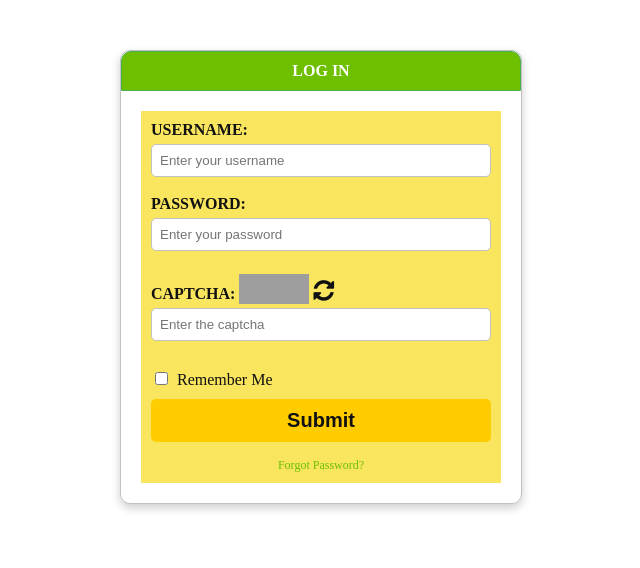
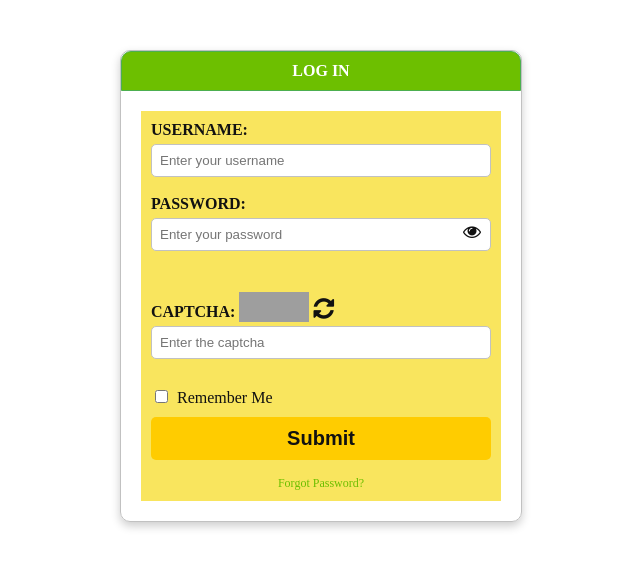
Before and after one commit to KleinLavina/KleinLavina, a PHP site: page /login.php in a window 1280 px wide. Shown: the top 568 px of the page, without its empty margins (319-959 px from the left). Run offline with PHP 8.4, Linux system fonts and the light colour scheme; grey boxes are pictures that could not be loaded.

Commit message:
Update login.php

```diff
--- a/All Files/temp2/login.php
+++ b/All Files/temp2/login.php
@@ -26,10 +26,15 @@ if (isset($_SESSION['error_msg'])) {
                        title="Your username (e.g., john_doe)"/><br /><br />
 
                 <label style="font-weight: bold; color: #111;">PASSWORD:</label><br />
-                <input type="password" name="password" class="box"
-                       style="width: 100%; padding: 8px; margin-top: 5px; border: 1px solid #c1c1c1; border-radius: 5px; background-color: #fff; color: #111;"
-                       placeholder="Enter your password"
-                       title="Your password (8+ characters)"/><br/><br />
+                <div style="position: relative;">
+                    <input type="password" name="password" class="box"
+                           id="password"
+                           style="width: 100%; padding: 8px; margin-top: 5px; border: 1px solid #c1c1c1; border-radius: 5px; background-color: #fff; color: #111;"
+                           placeholder="Enter your password"
+                           title="Your password (8+ characters)"/><br />
+                    <i class="fa fa-eye" id="togglePassword"
+                       style="position: absolute; top: 10px; right: 10px; cursor: pointer; font-size: 18px;"></i>
+                </div><br/><br />
 
                 <label style="font-weight: bold; color: #111;">CAPTCHA:</label>
                 <img id="imgcap" onclick="reloadCaptcha();return false;" src="inc/captcha.php" alt="CAPTCHA" style="height:30px;width:70px;position:relative;top:5px;">
@@ -54,6 +59,20 @@ if (isset($_SESSION['error_msg'])) {
         </div>
     </div>
 </div>
+<script>
+    // Show / Hide password
+    const togglePassword = document.getElementById('togglePassword');
+    const passwordField = document.getElementById('password');
+
+    togglePassword.addEventListener('click', function (e) {
+        // Toggle the type attribute
+        const type = passwordField.type === 'password' ? 'text' : 'password';
+        passwordField.type = type;
+
+        // Toggle the eye icon
+        this.classList.toggle('fa-eye-slash');
+    });
+</script>
 <?php
 $_SESSION['error_msg'] = '';
 ?>
```
